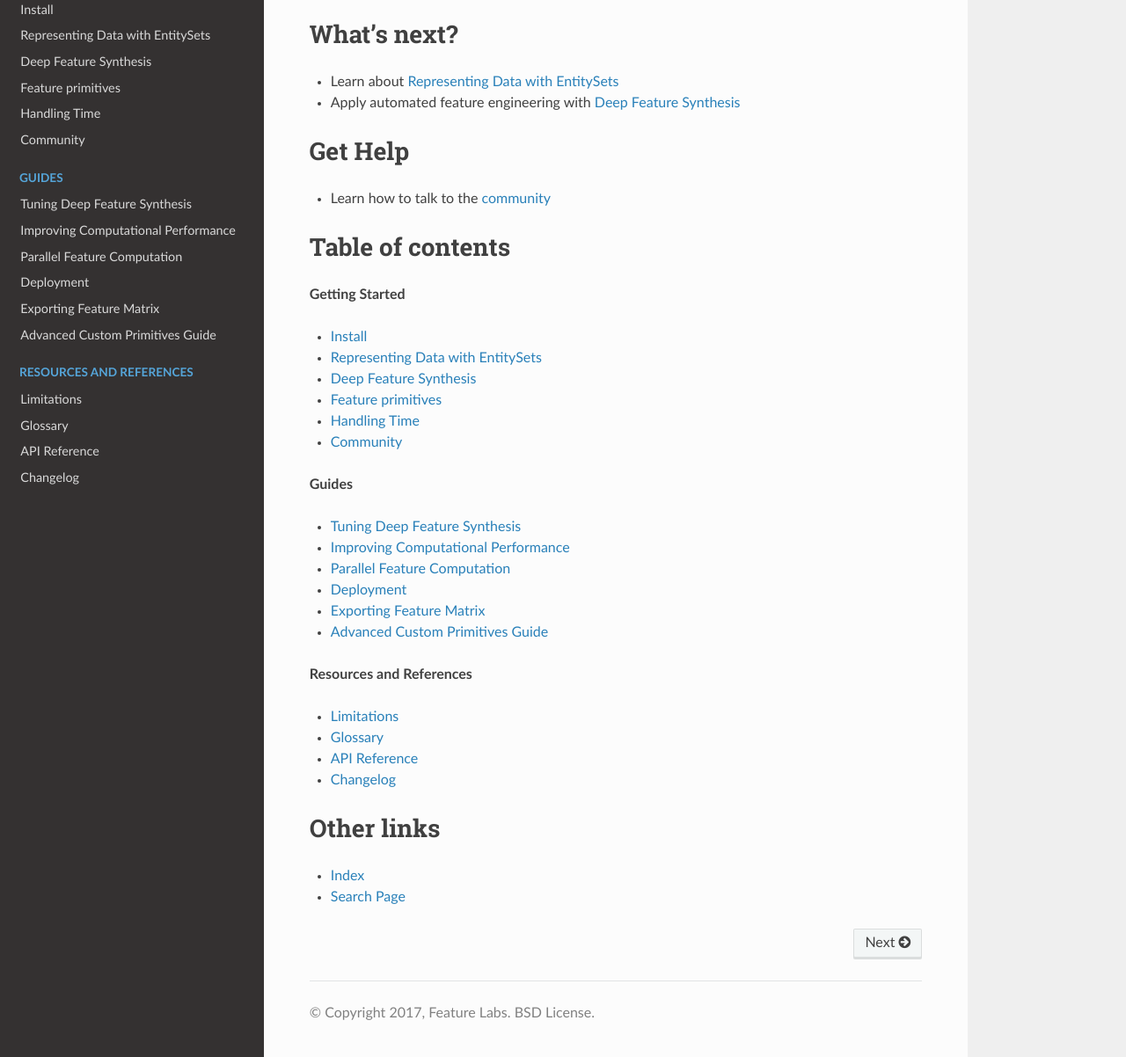
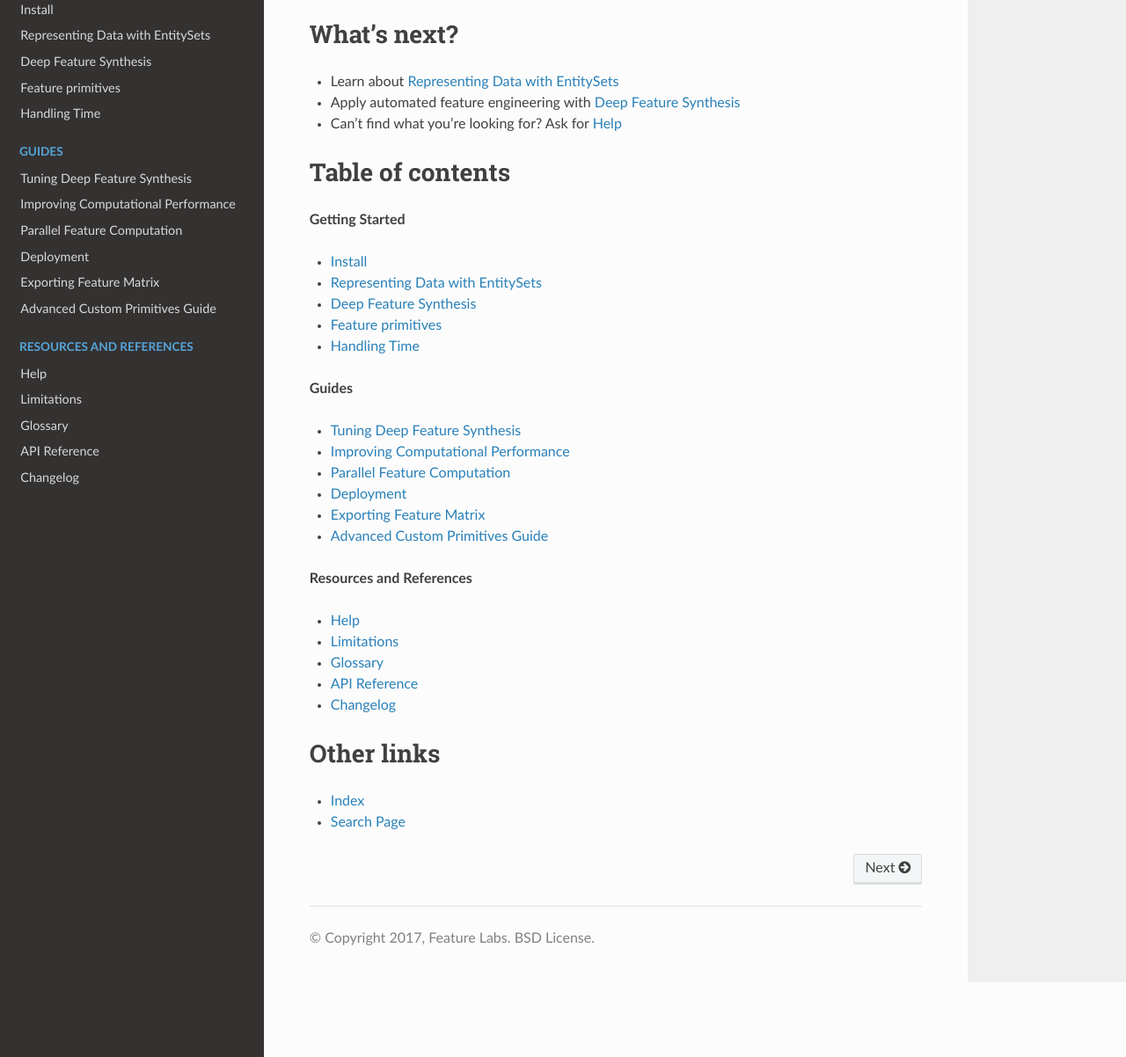
Before and after one commit to alteryx/featuretools, a Sphinx documentation site: the page built from docs/source/index.rst, in a window 1280 px wide and 1400 px high, scrolled down 2118 px, cut to the strip 198-1400 px from the top of the window. Shown: the whole strip at 88% size. Built offline with Sphinx 7.4.7 and the Read the Docs theme 2.0.0, drawn with Linux system fonts in a browser that asks for light colours; comment, search, counter and statistics services are not loaded.

```diff
--- a/docs/source/index.rst
+++ b/docs/source/index.rst
@@ -137,12 +137,9 @@ What's next?
 
 * Learn about :doc:`loading_data/using_entitysets`
 * Apply automated feature engineering with :doc:`automated_feature_engineering/afe`
+* Can't find what you're looking for? Ask for :doc:`help`
 
 
-Get Help
---------
-
-* Learn how to talk to the :doc:`community <community>`
 
 
 Table of contents
@@ -155,7 +152,6 @@ Table of contents
 * :doc:`automated_feature_engineering/afe`
 * :doc:`automated_feature_engineering/primitives`
 * :doc:`automated_feature_engineering/handling_time`
-* :doc:`community`
 
 
 .. toctree::
@@ -169,7 +165,6 @@ Table of contents
    automated_feature_engineering/afe
    automated_feature_engineering/primitives
    automated_feature_engineering/handling_time
-   community
 
 
 .. **Feature Engineering Language**
@@ -228,6 +223,7 @@ Table of contents
 
 **Resources and References**
 
+* :doc:`help`
 * :doc:`usage_tips/limitations`
 * :doc:`usage_tips/glossary`
 * :doc:`api_reference`
@@ -238,6 +234,7 @@ Table of contents
    :hidden:
    :caption: Resources and References
 
+   help
    usage_tips/limitations
    usage_tips/glossary
    api_reference
@@ -245,7 +242,6 @@ Table of contents
 
 
 
-
 Other links
 ------------
 * :ref:`genindex`
```
Also changed, not shown: docs/source/community.rst (deleted, +0 -45 lines), docs/source/help.rst (added, +57 -0 lines).
